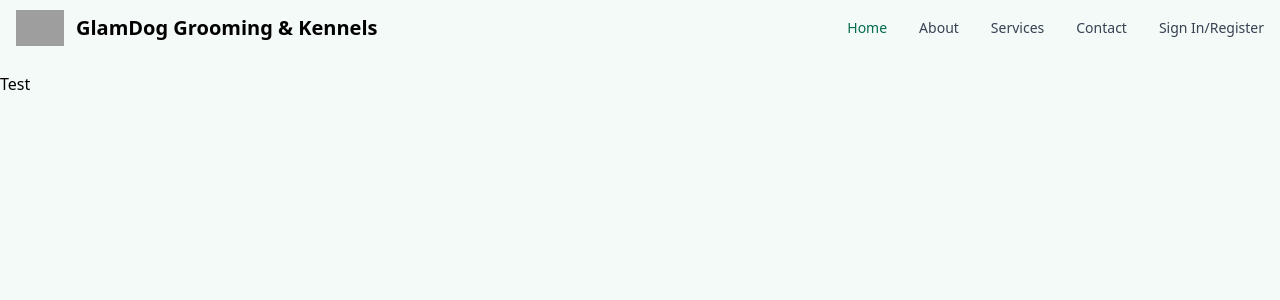
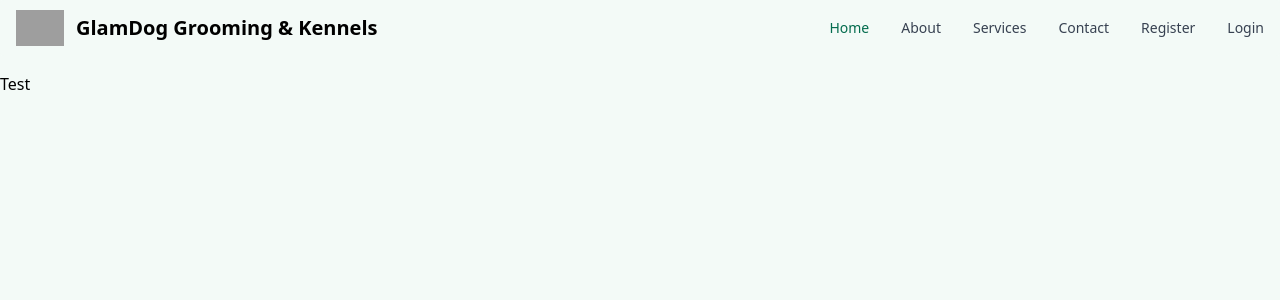
Before and after one commit to gracemcken/pp4-glamdog, a Django app: page / in a window 1280 px wide. Shown: the top 300 px of the page. Run offline with Django 3.2, Linux system fonts and the light colour scheme; style sheets or scripts are compiled from the project's sources; some libraries are stand-ins or nearby versions; grey boxes are pictures that could not be loaded.

Commit message:
Add if user is auth changes to base template

```diff
--- a/templates/base.html
+++ b/templates/base.html
@@ -2,44 +2,130 @@
 <!DOCTYPE html>
 <html lang="en">
   <head>
-    <meta charset="UTF-8">
-    <meta http-equiv="X-UA-Compatible" content="IE=edge">
-    <meta name="viewport" content="width=device-width, initial-scale=1.0">
+    <meta charset="UTF-8" />
+    <meta http-equiv="X-UA-Compatible" content="IE=edge" />
+    <meta name="viewport" content="width=device-width, initial-scale=1.0" />
     <title>{% block head_title %}GlamDog Home{% endblock %}</title>
     {% include 'head/css.html' %}
   </head>
 
   <body class="bg-green-50">
-
     <!-- Start of nav -->
-        <nav class="bg-green-50 border-gray-200 px-2 sm:px-4 py-2.5 rounded dark:bg-gray-800">
-            <div class="container flex flex-wrap items-center justify-between mx-auto">
+    <nav
+      class="bg-green-50 border-gray-200 px-2 sm:px-4 py-2.5 rounded dark:bg-gray-800"
+    >
+      <div
+        class="container flex flex-wrap items-center justify-between mx-auto"
+      >
         <a href="{{ .Site.Params.homepage }}/" class="flex items-center">
-                  <img src="/docs/images/logo.svg" class="h-6 mr-3 sm:h-9" alt="Flowbite Logo" />
-                  <span class="self-center text-xl font-semibold whitespace-nowrap dark:text-white">GlamDog Grooming & Kennels</span>
+          <img
+            src="https://res.cloudinary.com/dqjkiar31/image/upload/v1678767189/pp4/glamdog_tyso9v.jpg"
+            class="h-6 mr-3 sm:h-9"
+            alt="Glamdog logo"
+          />
+          <span
+            class="self-center text-xl font-semibold whitespace-nowrap dark:text-white"
+          >
+            GlamDog Grooming & Kennels
+          </span>
         </a>
-              <button data-collapse-toggle="mobile-menu" type="button" class="inline-flex items-center p-2 ml-3 text-sm text-gray-500 rounded-lg md:hidden hover:bg-gray-100 focus:outline-none focus:ring-2 focus:ring-gray-200 dark:text-gray-400 dark:hover:bg-gray-700 dark:focus:ring-gray-600" aria-controls="mobile-menu" aria-expanded="false">
+        <button
+          data-collapse-toggle="mobile-menu"
+          type="button"
+          class="inline-flex items-center p-2 ml-3 text-sm text-gray-500 rounded-lg md:hidden hover:bg-gray-100 focus:outline-none focus:ring-2 focus:ring-gray-200 dark:text-gray-400 dark:hover:bg-gray-700 dark:focus:ring-gray-600"
+          aria-controls="mobile-menu"
+          aria-expanded="false"
+        >
           <span class="sr-only">Open main menu</span>
-                <svg class="w-6 h-6" fill="currentColor" viewBox="0 0 20 20" xmlns="http://www.w3.org/2000/svg"><path fill-rule="evenodd" d="M3 5a1 1 0 011-1h12a1 1 0 110 2H4a1 1 0 01-1-1zM3 10a1 1 0 011-1h12a1 1 0 110 2H4a1 1 0 01-1-1zM3 15a1 1 0 011-1h12a1 1 0 110 2H4a1 1 0 01-1-1z" clip-rule="evenodd"></path></svg>
-                <svg class="hidden w-6 h-6" fill="currentColor" viewBox="0 0 20 20" xmlns="http://www.w3.org/2000/svg"><path fill-rule="evenodd" d="M4.293 4.293a1 1 0 011.414 0L10 8.586l4.293-4.293a1 1 0 111.414 1.414L11.414 10l4.293 4.293a1 1 0 01-1.414 1.414L10 11.414l-4.293 4.293a1 1 0 01-1.414-1.414L8.586 10 4.293 5.707a1 1 0 010-1.414z" clip-rule="evenodd"></path></svg>
+          <svg
+            class="w-6 h-6"
+            fill="currentColor"
+            viewBox="0 0 20 20"
+            xmlns="http://www.w3.org/2000/svg"
+          >
+            <path
+              fill-rule="evenodd"
+              d="M3 5a1 1 0 011-1h12a1 1 0 110 2H4a1 1 0 01-1-1zM3 10a1 1 0 011-1h12a1 1 0 110 2H4a1 1 0 01-1-1zM3 15a1 1 0 011-1h12a1 1 0 110 2H4a1 1 0 01-1-1z"
+              clip-rule="evenodd"
+            ></path>
+          </svg>
+          <svg
+            class="hidden w-6 h-6"
+            fill="currentColor"
+            viewBox="0 0 20 20"
+            xmlns="http://www.w3.org/2000/svg"
+          >
+            <path
+              fill-rule="evenodd"
+              d="M4.293 4.293a1 1 0 011.414 0L10 8.586l4.293-4.293a1 1 0 111.414 1.414L11.414 10l4.293 4.293a1 1 0 01-1.414 1.414L10 11.414l-4.293 4.293a1 1 0 01-1.414-1.414L8.586 10 4.293 5.707a1 1 0 010-1.414z"
+              clip-rule="evenodd"
+            ></path>
+          </svg>
         </button>
         <div class="hidden w-full md:block md:w-auto" id="mobile-menu">
-                <ul class="flex flex-col mt-4 md:flex-row md:space-x-8 md:mt-0 md:text-sm md:font-medium">
+          <ul
+            class="flex flex-col mt-4 md:flex-row md:space-x-8 md:mt-0 md:text-sm md:font-medium"
+          >
             <li>
-                    <a href="{% url 'home' %}" class="block py-2 pl-3 pr-4 text-white bg-green-700 rounded md:bg-transparent md:text-green-700 md:p-0 dark:text-white" aria-current="page">Home</a>
+              <a
+                href="{% url 'home' %}"
+                class="block py-2 pl-3 pr-4 text-white bg-green-700 rounded md:bg-transparent md:text-green-700 md:p-0 dark:text-white"
+                aria-current="page"
+              >
+                Home
+              </a>
+            </li>
+            {% if user.is_authenticated %}
+            <li>
+              <a
+                href="{% url 'account_logout' %}"
+                class="block py-2 pl-3 pr-4 text-gray-700 border-b border-gray-100 hover:bg-gray-50 md:hover:bg-transparent md:border-0 md:hover:text-green-700 md:p-0 dark:text-gray-400 md:dark:hover:text-white dark:hover:bg-gray-700 dark:hover:text-white md:dark:hover:bg-transparent dark:border-gray-700"
+              >
+                Logout
+              </a>
+            </li>
+            {% else %}
+            <li>
+              <a
+                href="{% url 'about' %}"
+                class="block py-2 pl-3 pr-4 text-gray-700 border-b border-gray-100 hover:bg-gray-50 md:hover:bg-transparent md:border-0 md:hover:text-green-700 md:p-0 dark:text-gray-400 md:dark:hover:text-white dark:hover:bg-gray-700 dark:hover:text-white md:dark:hover:bg-transparent dark:border-gray-700"
+              >
+                About
+              </a>
             </li>
             <li>
-                    <a href="{% url 'about' %}" class="block py-2 pl-3 pr-4 text-gray-700 border-b border-gray-100 hover:bg-gray-50 md:hover:bg-transparent md:border-0 md:hover:text-green-700 md:p-0 dark:text-gray-400 md:dark:hover:text-white dark:hover:bg-gray-700 dark:hover:text-white md:dark:hover:bg-transparent dark:border-gray-700">About</a>
+              <a
+                href="{% url 'services' %}"
+                class="block py-2 pl-3 pr-4 text-gray-700 border-b border-gray-100 hover:bg-gray-50 md:hover:bg-transparent md:border-0 md:hover:text-green-700 md:p-0 dark:text-gray-400 md:dark:hover:text-white dark:hover:bg-gray-700 dark:hover:text-white md:dark:hover:bg-transparent dark:border-gray-700"
+              >
+                Services
+              </a>
             </li>
             <li>
-                    <a href="{% url 'services' %}" class="block py-2 pl-3 pr-4 text-gray-700 border-b border-gray-100 hover:bg-gray-50 md:hover:bg-transparent md:border-0 md:hover:text-green-700 md:p-0 dark:text-gray-400 md:dark:hover:text-white dark:hover:bg-gray-700 dark:hover:text-white md:dark:hover:bg-transparent dark:border-gray-700">Services</a>
+              <a
+                href="{% url 'contact' %}"
+                class="block py-2 pl-3 pr-4 text-gray-700 border-b border-gray-100 hover:bg-gray-50 md:hover:bg-transparent md:border-0 md:hover:text-green-700 md:p-0 dark:text-gray-400 md:dark:hover:text-white dark:hover:bg-gray-700 dark:hover:text-white md:dark:hover:bg-transparent dark:border-gray-700"
+              >
+                Contact
+              </a>
             </li>
             <li>
-                    <a href="{% url 'contact' %}" class="block py-2 pl-3 pr-4 text-gray-700 border-b border-gray-100 hover:bg-gray-50 md:hover:bg-transparent md:border-0 md:hover:text-green-700 md:p-0 dark:text-gray-400 md:dark:hover:text-white dark:hover:bg-gray-700 dark:hover:text-white md:dark:hover:bg-transparent dark:border-gray-700">Contact</a>
+              <a
+                href="{% url 'account_signup' %}"
+                class="block py-2 pl-3 pr-4 text-gray-700 hover:bg-gray-50 md:hover:bg-transparent md:border-0 md:hover:text-green-700 md:p-0 dark:text-gray-400 md:dark:hover:text-white dark:hover:bg-gray-700 dark:hover:text-white md:dark:hover:bg-transparent"
+              >
+                Register
+              </a>
             </li>
             <li>
-                    <a href="{% url 'signup' %}" class="block py-2 pl-3 pr-4 text-gray-700 hover:bg-gray-50 md:hover:bg-transparent md:border-0 md:hover:text-green-700 md:p-0 dark:text-gray-400 md:dark:hover:text-white dark:hover:bg-gray-700 dark:hover:text-white md:dark:hover:bg-transparent">Sign In/Register</a>
+              <a
+                href="{% url 'account_login' %}"
+                class="block py-2 pl-3 pr-4 text-gray-700 hover:bg-gray-50 md:hover:bg-transparent md:border-0 md:hover:text-green-700 md:p-0 dark:text-gray-400 md:dark:hover:text-white dark:hover:bg-gray-700 dark:hover:text-white md:dark:hover:bg-transparent"
+              >
+                Login
+              </a>
             </li>
+            {% endif %}
           </ul>
         </div>
       </div>
@@ -47,8 +133,7 @@
     <!-- End of nav -->
 
     <div class="container mx-auto mt-4">
-            {% block content %}
-            {% endblock content %}
+      {% block content %} {% endblock content %}
     </div>
 
     <script src="https://cdnjs.cloudflare.com/ajax/libs/flowbite/1.6.3/flowbite.min.js"></script>
```
Lines whose indentation alone changed are shown as unchanged.
